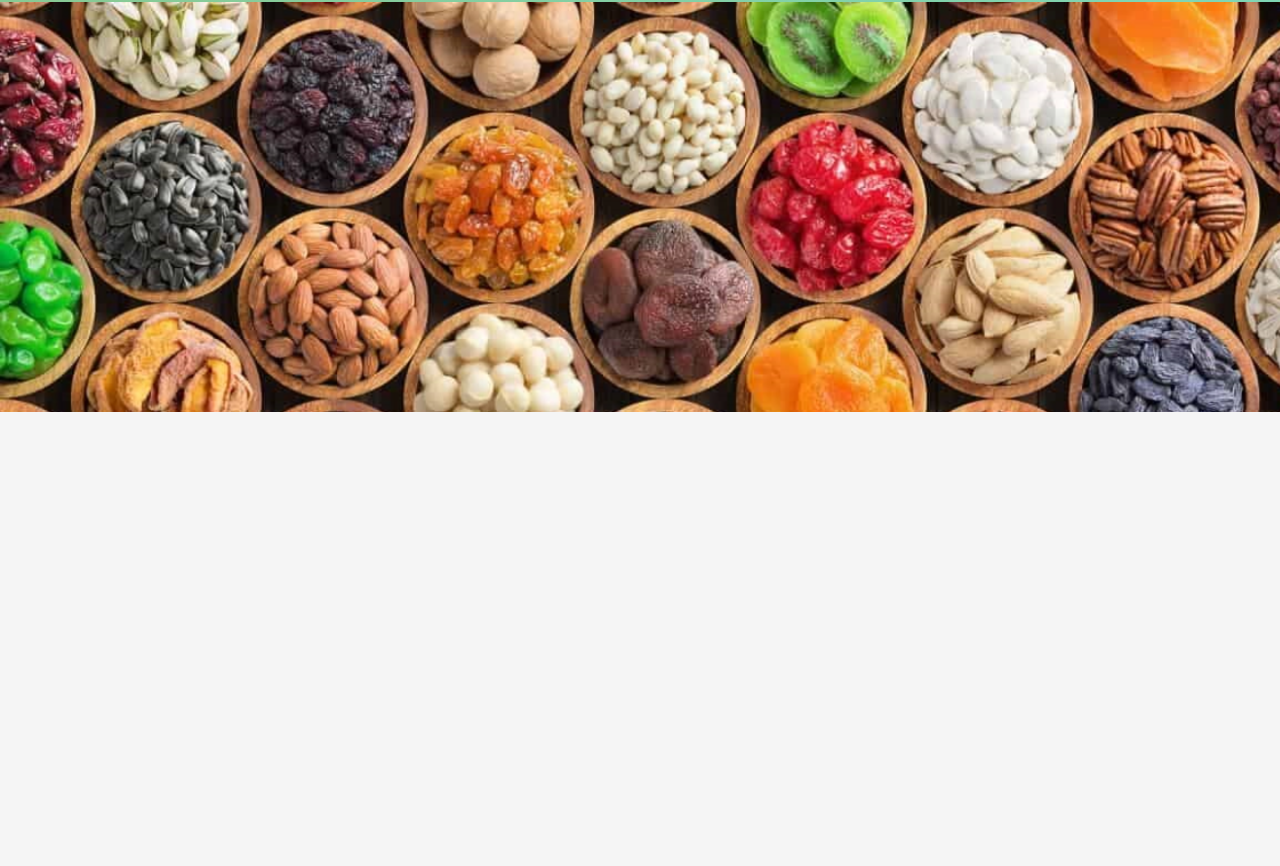
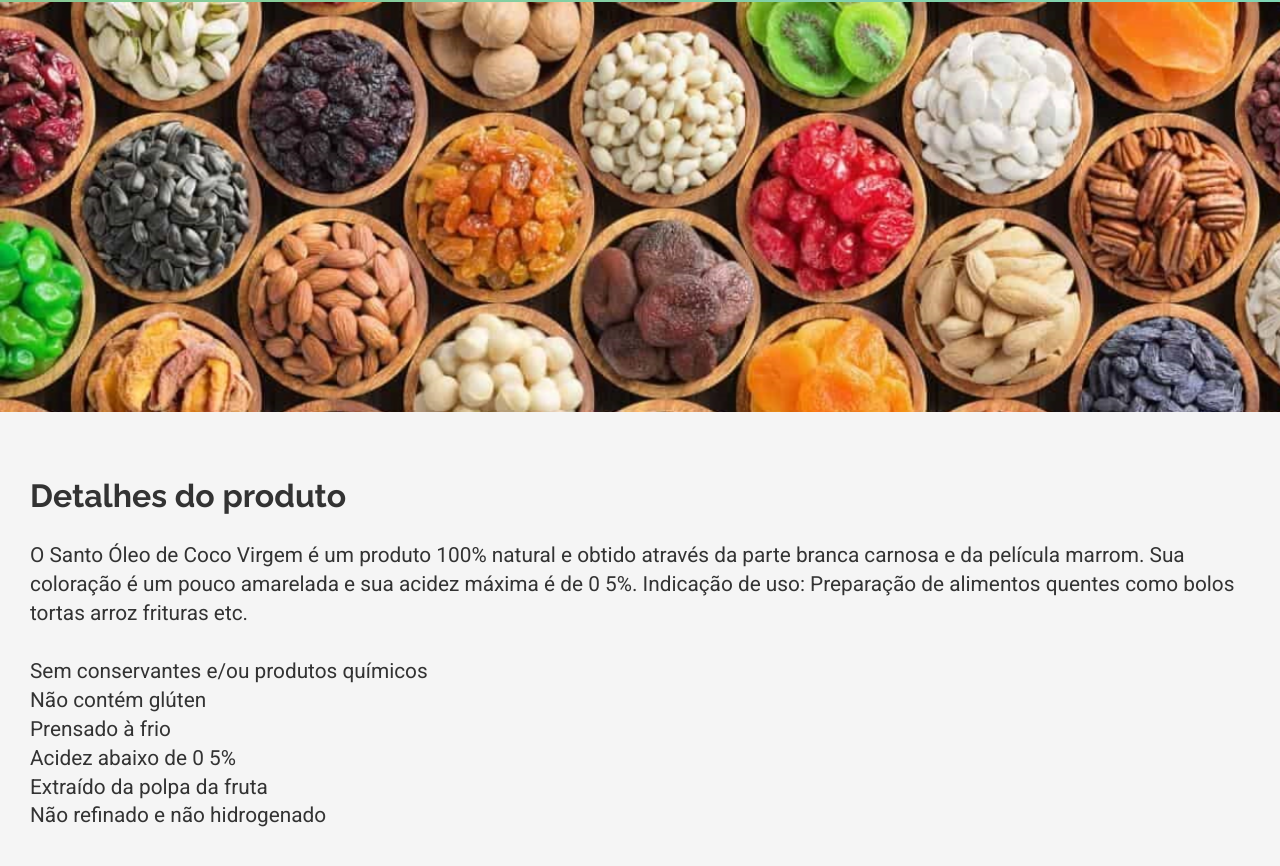
Before and after one commit to domynikmv057/panda-anjo-desafio, a React (Create React App) app: page / in a window 1280 px wide. Shown: the part 906-1772 px from the top of the page. Before the commit the page ends 1318 px from the top, so only its background shows below. Built offline with nearby package versions, Linux system fonts and the light colour scheme.

Commit message:
add ProductDescription componnent jsx and css

```diff
--- a/src/component/IndexPage.jsx
+++ b/src/component/IndexPage.jsx
@@ -2,6 +2,7 @@ import "./IndexPage.css";
 import { CarouselImage } from "./CarouselImage/CarouselImage.jsx";
 import { ProductInformation } from "./ProductInformation/ProductInformation.jsx";
 import { ProductFeatures } from "./ProductFeatures/ProductFeatures.jsx";
+import { ProductDescription } from "./ProductDescription/ProductDescription.jsx";
 export const IndexPage = () => {
   return (
     <main>
@@ -10,6 +11,7 @@ export const IndexPage = () => {
         <ProductInformation />
       </div>
       <ProductFeatures />
+      <ProductDescription />
     </main>
   );
 };
--- /dev/null
+++ b/src/component/ProductDescription/ProductDescription.css
@@ -0,0 +1,42 @@
+.main-container-prodDesc {
+  margin: 15px 20px;
+  padding: 70px 30px;
+  max-width: 1500px;
+  margin: 0 auto;
+}
+
+.main-container-prodDesc p {
+  /* UI Properties */
+  text-align: left;
+  font: normal normal 1.3rem/1.8rem Roboto;
+  letter-spacing: 0px;
+  color: #333333;
+  opacity: 1;
+  font-weight: 400;
+}
+
+.main-container-prodDesc span {
+  /* UI Properties */
+  text-align: left;
+  font: normal normal 1.3rem/1.8rem Roboto;
+  letter-spacing: 0px;
+  color: #333333;
+  opacity: 1;
+  font-weight: 400;
+}
+
+.main-container-prodDesc h1 {
+  margin-bottom: 30px;
+  /* UI Properties */
+  text-align: left;
+  font: normal normal bold 2rem/1.8rem Raleway;
+  letter-spacing: 0px;
+  color: #333333;
+  opacity: 1;
+}
+
+.desc-list {
+  display: flex;
+  flex-direction: column;
+  margin-top: 30px;
+}
--- /dev/null
+++ b/src/component/ProductDescription/ProductDescription.jsx
@@ -0,0 +1,23 @@
+import "./ProductDescription.css";
+
+export const ProductDescription = () => {
+  return (
+    <section className="main-container-prodDesc">
+      <h1>Detalhes do produto</h1>
+      <p>
+        O Santo Óleo de Coco Virgem é um produto 100% natural e obtido através
+        da parte branca carnosa e da película marrom. Sua coloração é um pouco
+        amarelada e sua acidez máxima é de 0 5%. Indicação de uso: Preparação de
+        alimentos quentes como bolos tortas arroz frituras etc.
+      </p>
+      <div className="desc-list">
+        <span>Sem conservantes e/ou produtos químicos</span>
+        <span>Não contém glúten</span>
+        <span>Prensado à frio </span>
+        <span>Acidez abaixo de 0 5% </span>
+        <span>Extraído da polpa da fruta </span>
+        <span>Não refinado e não hidrogenado</span>
+      </div>
+    </section>
+  );
+};
```
